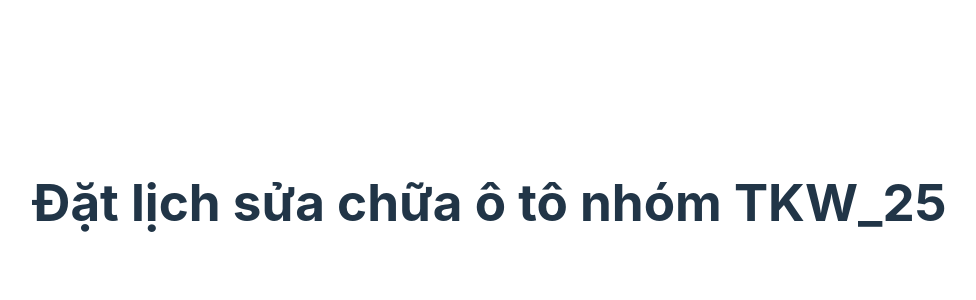
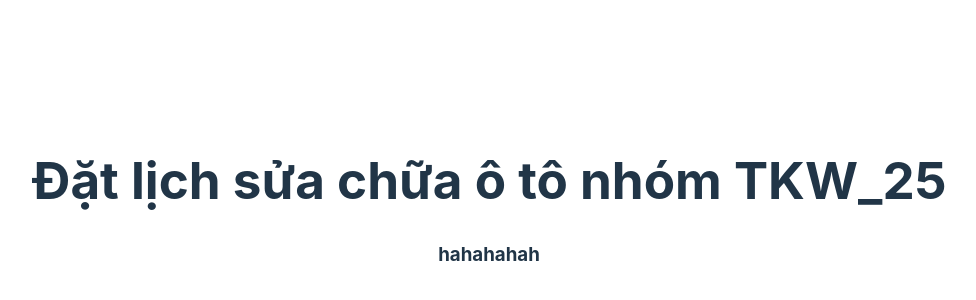
Before and after one commit to vietlqph13360/DATN_DatLichOto_TKW_25, a React (Vite) app: page / in a window 1280 px wide. Shown: the part 198-498 px from the top of the page, without its empty margins (151-1127 px from the left). Built offline with nearby package versions, Linux system fonts and the light colour scheme.

Commit message:
two commit

```diff
--- a/src/App.jsx
+++ b/src/App.jsx
@@ -8,6 +8,7 @@ function App() {
   return (
     <div className="App">
       <h1>Đặt lịch sửa chữa ô tô nhóm TKW_25</h1>
+      <h3>hahahahah</h3>
     </div>
   )
 }
```
